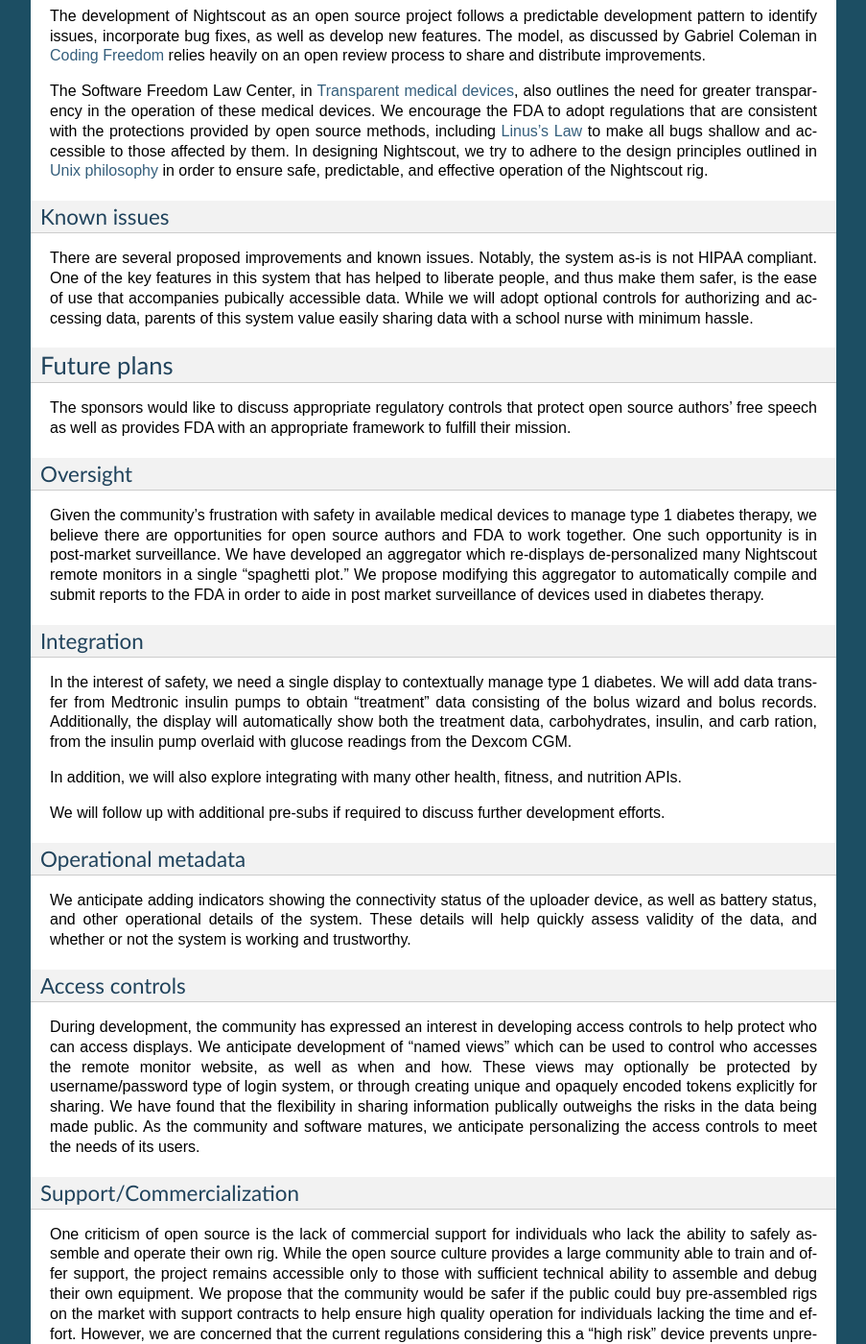
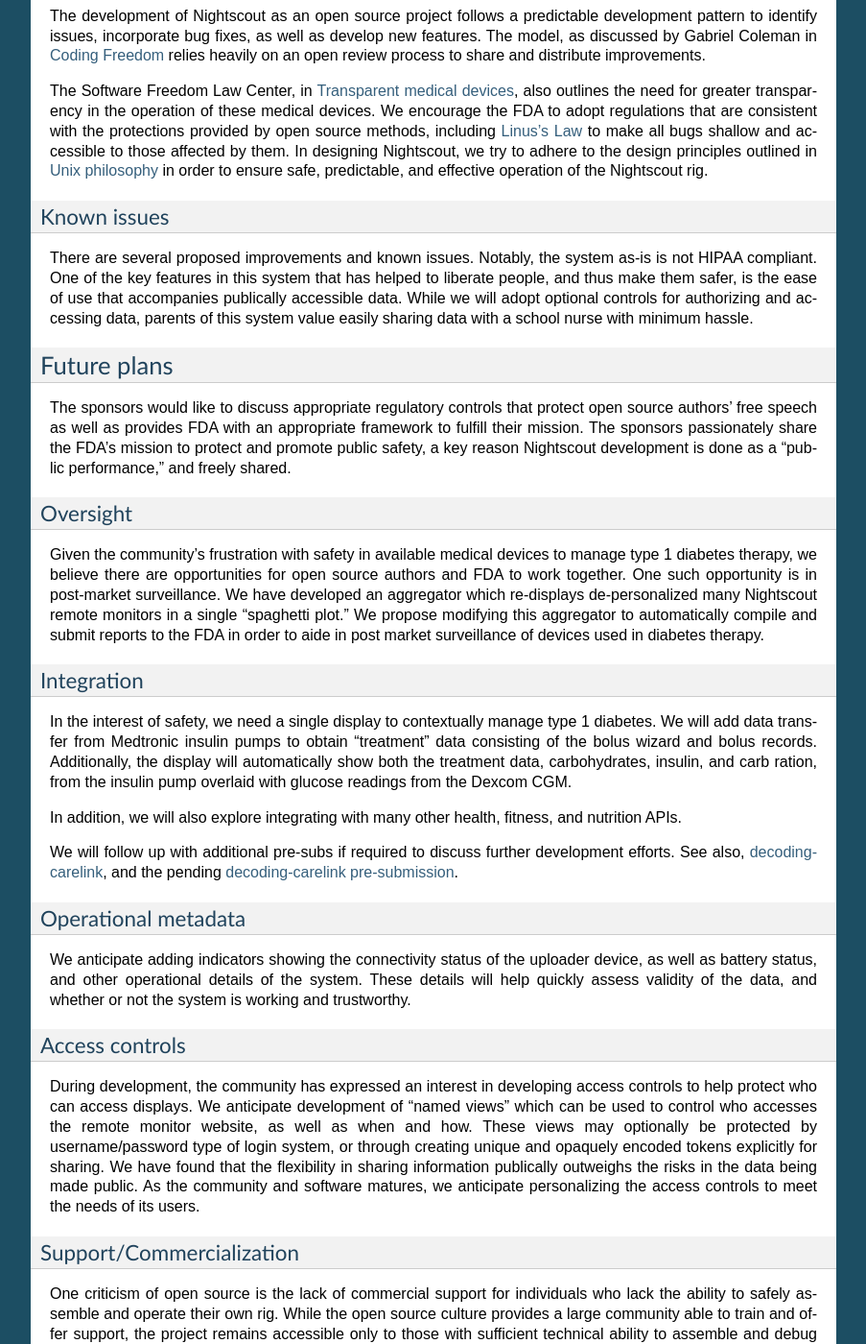
Before and after one commit to nightscout/fda-presubmission, a Sphinx documentation site: the page built from source/04-development-overview.rst, in a window 1280 px wide and 1400 px high, scrolled down 751 px. Shown: the whole window at 96% size, without its empty margins (198-1101 px from the left). Built offline with Sphinx 7.4.7, drawn with Linux system fonts in a browser that asks for light colours; formulas are drawn with MathJax 3; pages that are not in the unit, such as notebooks, are missing from menus.

Commit message:
wording tweaks, see also link

```diff
--- a/source/04-development-overview.rst
+++ b/source/04-development-overview.rst
@@ -73,7 +73,7 @@
 There are several proposed improvements and known issues.  Notably,
 the system as-is is not HIPAA compliant.  One of the key features in
 this system that has helped to liberate people, and thus make them
-safer, is the ease of use that accompanies pubically accessible data.
+safer, is the ease of use that accompanies publically accessible data.
 While we will adopt optional controls for authorizing and accessing
 data, parents of this system value easily sharing data with a school
 nurse with minimum hassle.
@@ -84,6 +84,9 @@
 The sponsors would like to discuss appropriate regulatory controls
 that protect open source authors' free speech as well as provides FDA
 with an appropriate framework to fulfill their mission.
+The sponsors passionately share the FDA's mission to protect and
+promote public safety, a key reason Nightscout development is done as
+a "public performance," and freely shared.
 
 Oversight
 +++++++++
@@ -113,7 +116,11 @@
 fitness, and nutrition APIs.
 
 We will follow up with additional pre-subs if required to discuss
-further development efforts.
+further development efforts.  See also, `decoding-carelink`_, and the
+pending `decoding-carelink pre-submission`_.
+
+.. _`decoding-carelink`: https://github.com/bewest/decoding-carelink
+.. _`decoding-carelink pre-submission`: http://medevice-users.github.io/decoding-presub/#
 
 
 Operational metadata
```
Also changed, not shown: source/00-cover.rst (+5 -5 lines), source/02-proposed-use.rst (+4 -4 lines).
